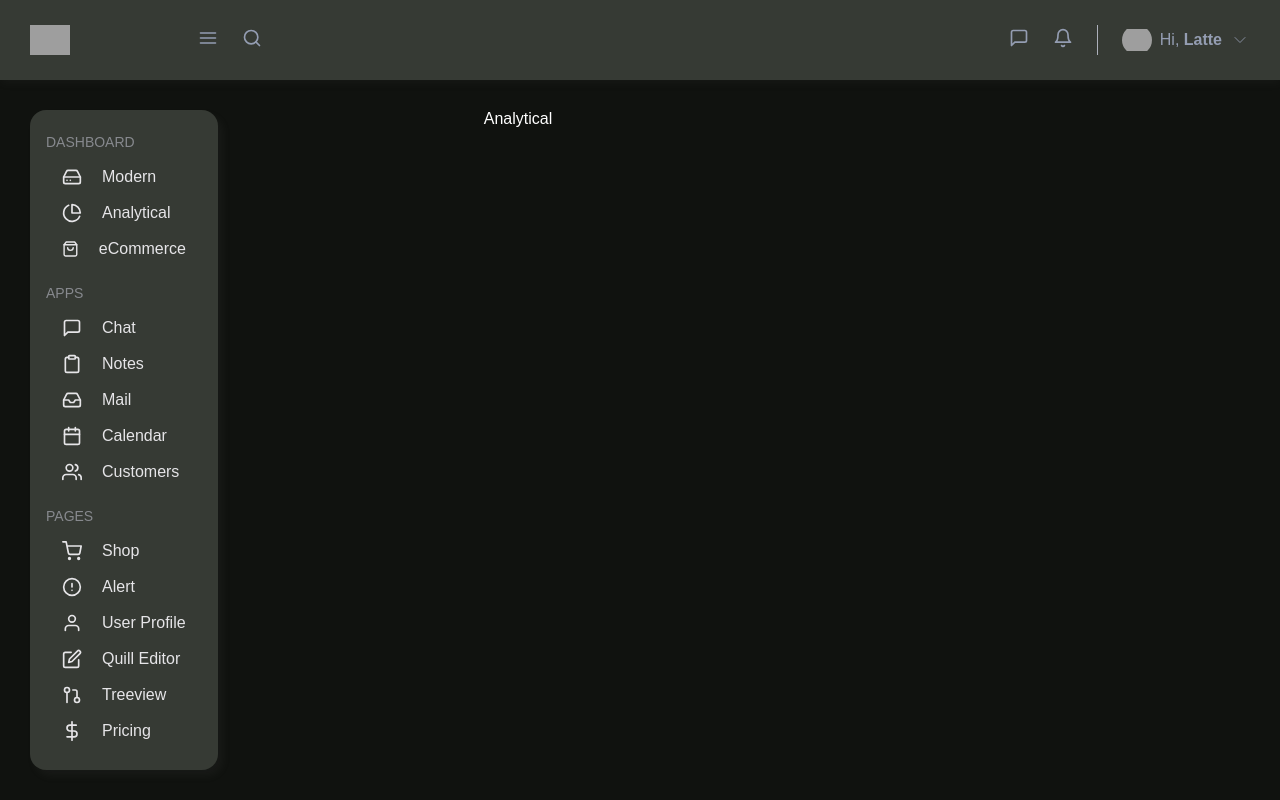
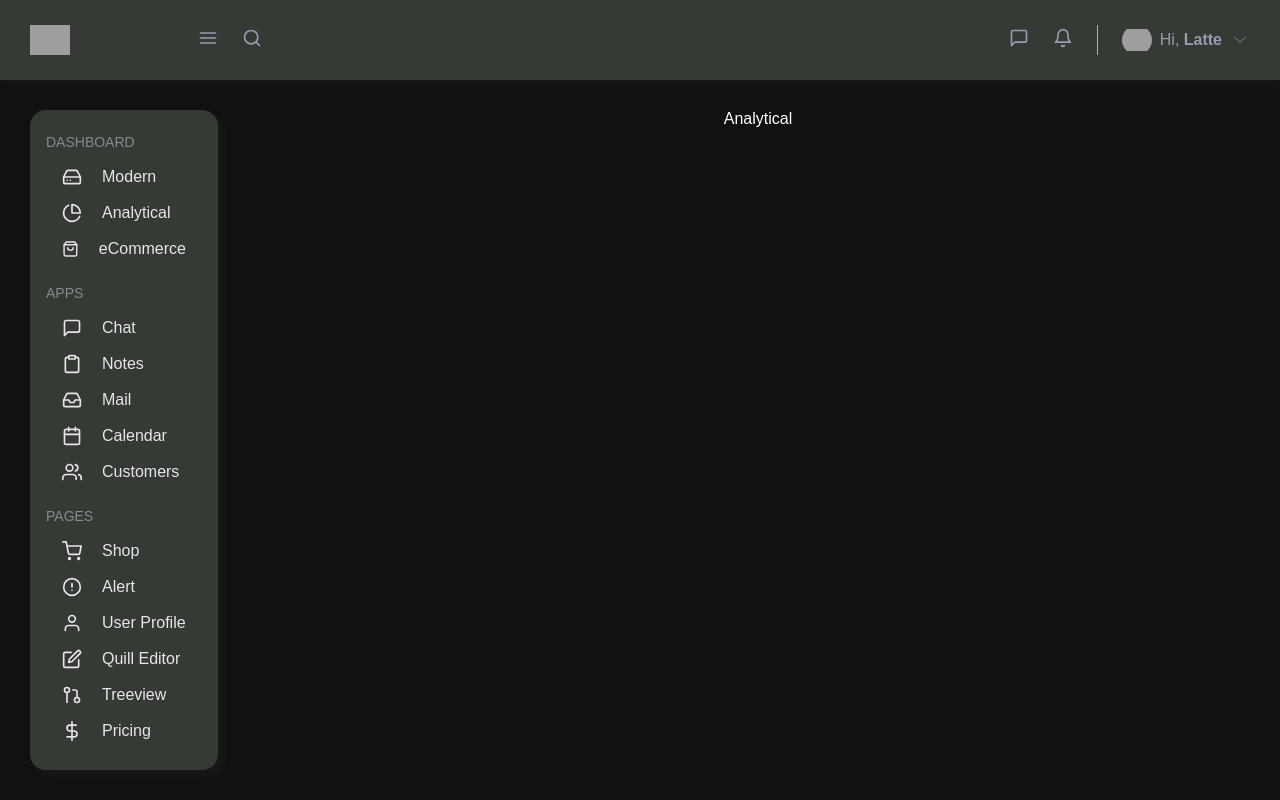
Before and after one commit to sweeetlatte/dashboard, a React (Create React App) app: page / in a window 1280 px wide. Built offline with nearby package versions, Linux system fonts and the light colour scheme; grey boxes are pictures that could not be loaded.

Commit message:
style: add padding for outlet

```diff
--- a/src/layouts/styles.scss
+++ b/src/layouts/styles.scss
@@ -32,6 +32,7 @@
 
   &__outlet {
     box-sizing: border-box;
-    flex-basis: 80%;
+    width: 100%;
+    padding-left: calc(100vw - 80% - 68px);
   }
 }
```
